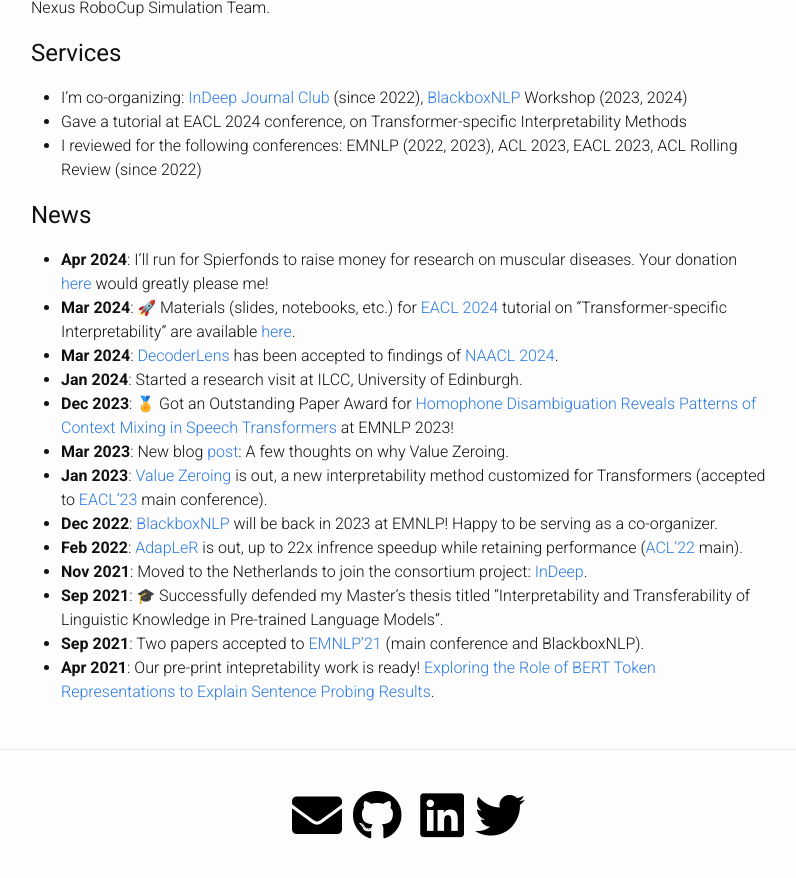
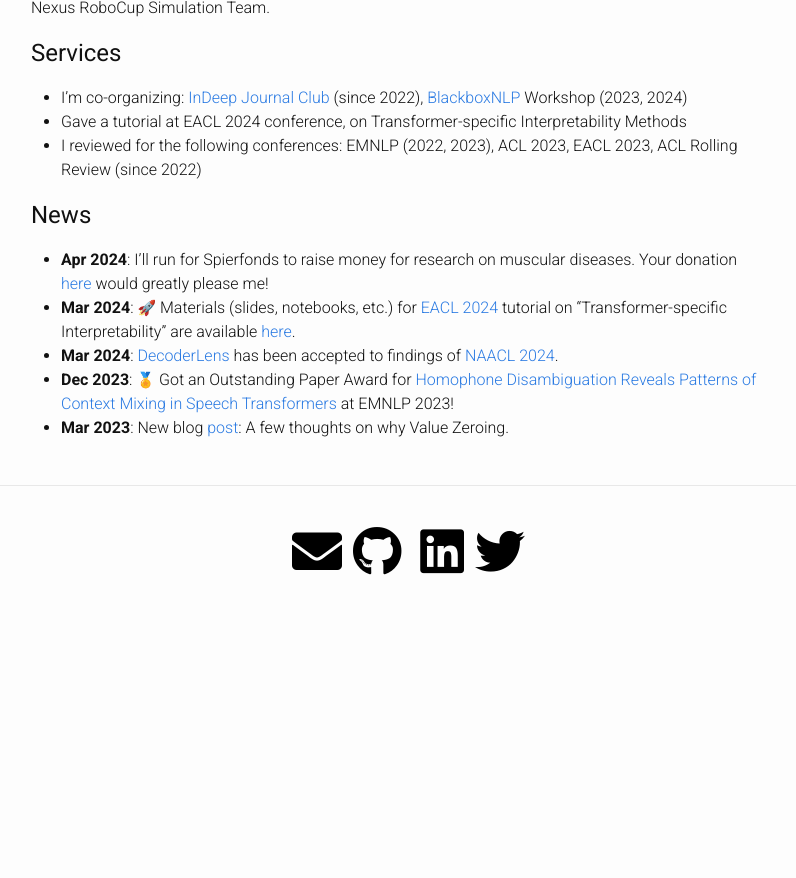
Before and after one commit to hmohebbi/hmohebbi.github.io, a Jekyll site: the page built from index.md, in a window 1280 px wide and 900 px high, scrolled down 705 px. Shown: the top 878 px of the window, without its empty margins (239-1035 px from the left). Built offline with Jekyll 4.4.1, drawn with Linux system fonts in a browser that asks for light colours; a style sheet for code colours, icons or effects is not loaded; after the commit the page ends 1341 px from its top, so only the background shows below that.

Commit message:
Update index.md

```diff
--- a/index.md
+++ b/index.md
@@ -48,21 +48,21 @@ Before that, I got my Bachelor’s (2014-2019) in Computer Engineering from [Fer
 * __Apr 2024__: I'll run for Spierfonds to raise money for research on muscular diseases. Your donation [here](https://www.spieractie.nl/fundraisers/hosein-mohebbi) would greatly please me!
 * __Mar 2024__: <span class="emoji">🚀</span> Materials (slides, notebooks, etc.) for [EACL 2024](https://2024.eacl.org/program/tutorials/) tutorial on "Transformer-specific Interpretability" are available [here](https://github.com/interpretingdl/eacl2024_transformer_interpretability_tutorial).
 * __Mar 2024__: [DecoderLens](https://arxiv.org/abs/2310.03686) has been accepted to findings of [NAACL 2024](https://2024.naacl.org/).
-* __Jan 2024__: Started a research visit at ILCC, University of Edinburgh.
+<!-- * __Jan 2024__: Started a research visit at ILCC, University of Edinburgh. -->
 * __Dec 2023__: <span class="emoji">🏅</span> Got an Outstanding Paper Award for [Homophone Disambiguation Reveals Patterns of Context Mixing in Speech Transformers](https://aclanthology.org/2023.emnlp-main.513/) at EMNLP 2023!
 <!-- * __Oct 2023__: New [paper](https://arxiv.org/abs/2310.09925) on model interpretability for spoken language accepted to [EMNLP'23](https://2023.emnlp.org/) main! -->
 <!-- * __Jun 2023__: Invited talk on "Context Mixing in Transformers" at [GroNLP](https://www.rug.nl/research/clcg/research/cl/), University of Groningen. -->
 <!-- * __May 2023__: Gave a guest lecture on Transformers to an undergraduate CL course at Tilburg University. -->
 * __Mar 2023__: New blog [post](https://hmohebbi.github.io/blog/value-zeroing): A few thoughts on why Value Zeroing.
-* __Jan 2023__: [Value Zeroing](https://arxiv.org/abs/2301.12971) is out, a new interpretability method customized for Transformers (accepted to [EACL'23](https://2023.eacl.org/) main conference).
-<!--* __Jan 2023__: Presented a poster at [ALiAS'23](https://staff.fnwi.uva.nl/w.zuidema/alias-2023/).  -->
-* __Dec 2022__: [BlackboxNLP](https://blackboxnlp.github.io/) will be back in 2023 at EMNLP! Happy to be serving as a co-organizer.
+<!-- * __Jan 2023__: [Value Zeroing](https://arxiv.org/abs/2301.12971) is out, a new interpretability method customized for Transformers (accepted to [EACL'23](https://2023.eacl.org/) main conference).  -->
+<!-- * __Jan 2023__: Presented a poster at [ALiAS'23](https://staff.fnwi.uva.nl/w.zuidema/alias-2023/).  -->
+<!-- * __Dec 2022__: [BlackboxNLP](https://blackboxnlp.github.io/) will be back in 2023 at EMNLP! Happy to be serving as a co-organizer.  -->
 <!-- * __Sep 2022__: Gave a guest lecture on "Interpretability of Transformers" to a graduate Advanced Deep Learning course at Tilburg University. \[[slides](https://drive.google.com/file/d/1Z39YSfzpzzkqAiMxVdW1nOkudfYVgj_y/view?usp=sharing)\] -->
 <!-- * __May 2022__: Gave a short talk at [InDeep](https://projects.illc.uva.nl/indeep/) workshop at the University of Amsterdam. -->
-* __Feb 2022__: [AdapLeR](https://aclanthology.org/2022.acl-long.1/) is out, up to 22x infrence speedup while retaining performance ([ACL'22](https://www.2022.aclweb.org/) main).
-* __Nov 2021__: Moved to the Netherlands to join the consortium project: [InDeep](https://interpretingdl.github.io/).
-* __Sep 2021__: <span class="emoji">🎓</span> Successfully defended my Master's thesis titled "Interpretability and Transferability of Linguistic Knowledge in Pre-trained Language Models".
-* __Sep 2021__: Two papers accepted to [EMNLP'21](https://2021.emnlp.org/) (main conference and BlackboxNLP).
+<!-- * __Feb 2022__: [AdapLeR](https://aclanthology.org/2022.acl-long.1/) is out, up to 22x infrence speedup while retaining performance ([ACL'22](https://www.2022.aclweb.org/) main).
+<!-- * __Nov 2021__: Moved to the Netherlands to join the consortium project: [InDeep](https://interpretingdl.github.io/). -->
+<!-- * __Sep 2021__: <span class="emoji">🎓</span> Successfully defended my Master's thesis titled "Interpretability and Transferability of Linguistic Knowledge in Pre-trained Language Models". -->
+<!-- * __Sep 2021__: Two papers accepted to [EMNLP'21](https://2021.emnlp.org/) (main conference and BlackboxNLP). -->
 <!-- * __Jun 2021__: Invited talk at Cambridge/Cardiff Workshop in Natural Language Processing. -->
 <!-- * __May 2021__: Gave a joint guest lecture, with [Ali](https://www.amodarressi.com/), on Interpretability to a graduate [NLP course](https://teias-courses.github.io/nlp99/) at Khatam University. \[[slides](https://drive.google.com/file/d/1cAzlIlbuVAFZXz3gaFGBTRZwjq-_V2lb/view?usp=sharing)\] -->
-* __Apr 2021__: Our pre-print intepretability work is ready! [Exploring the Role of BERT Token Representations to Explain Sentence Probing Results](https://arxiv.org/abs/2104.01477).
+<!-- * __Apr 2021__: Our pre-print intepretability work is ready! [Exploring the Role of BERT Token Representations to Explain Sentence Probing Results](https://arxiv.org/abs/2104.01477). -->
```
